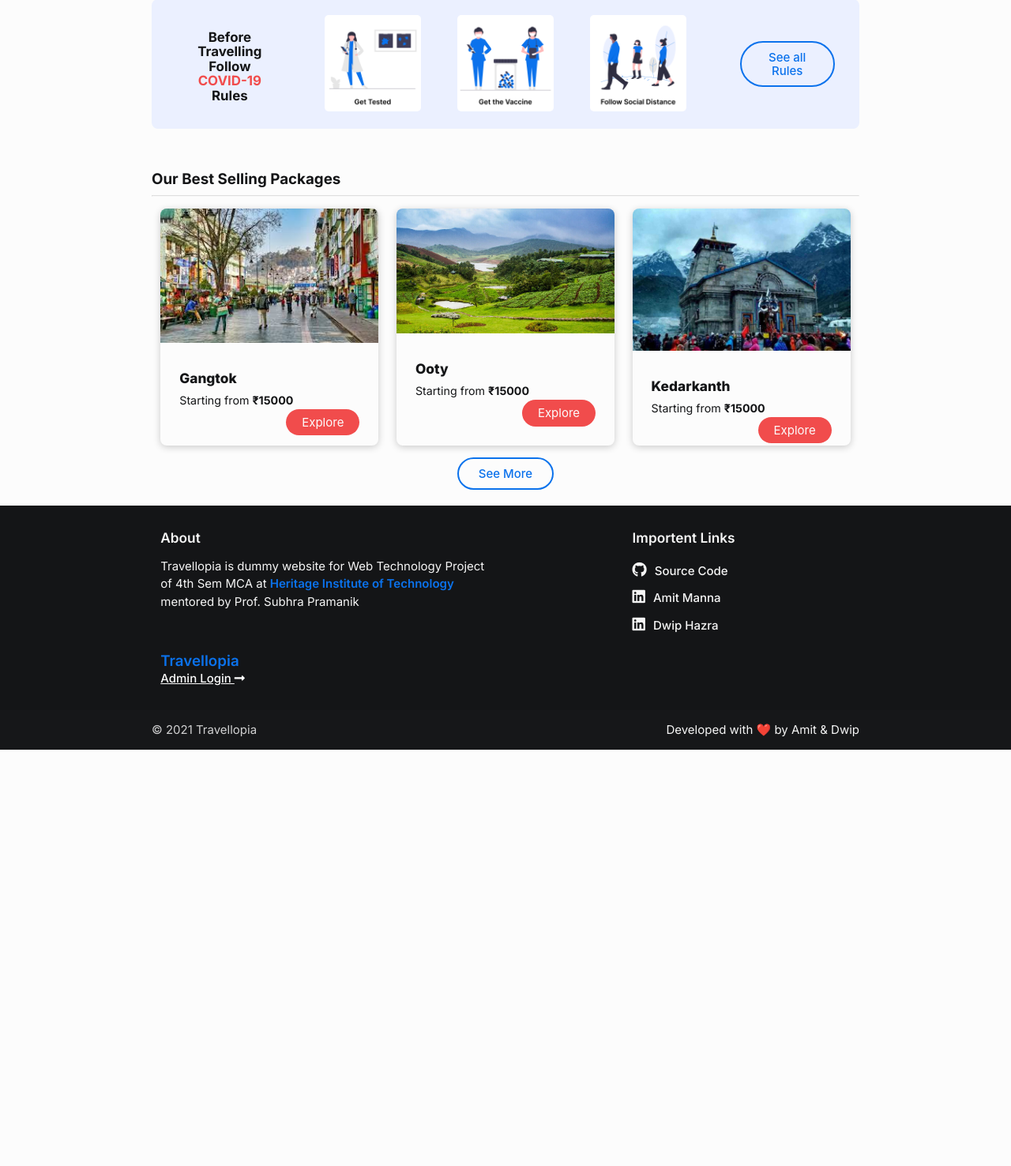
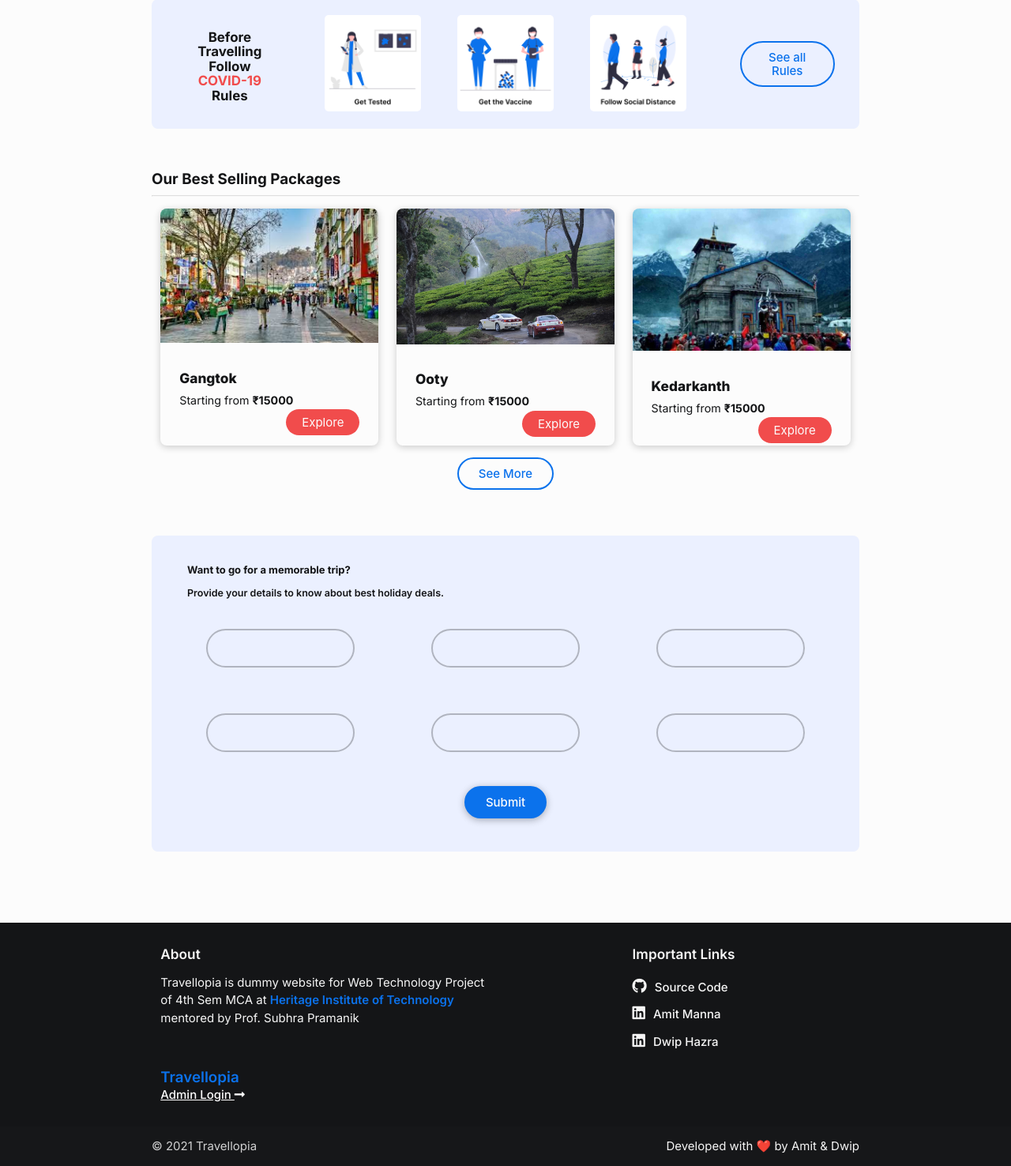
Before and after one commit to hazradwip/Tour_system_project, a PHP site: page / in a window 1280 px wide. Shown: the part 631-2107 px from the top of the page at 79% size. Before the commit the page ends 1580 px from the top, so only its background shows below. Run offline with PHP 8.4, Linux system fonts and the light colour scheme; some libraries are stand-ins or nearby versions.

Commit message:
Form half done and links added

```diff
--- a/css/styles.css
+++ b/css/styles.css
@@ -258,6 +258,23 @@ footer ul li a i {
     font-size: 0.95rem;
 }
 
+.form-container{
+    background-color: var(--secondary);
+    padding: 20px;
+    border-radius: 8px;
+    padding-bottom: 50px;
+
+}
+
+.form-container h5{
+    font-weight: 700;
+    font-size: small;
+    padding-left: 25px;
+}
+
+
+
+
 .page-footer {
     background-color: #141517;
 }
@@ -315,6 +332,10 @@ label i {
     font-size: 1.25rem;
     text-indent: 14px;
 }
+
+
+
+
 
 /* =============================================== */
 
--- a/index.html
+++ b/index.html
@@ -175,7 +175,7 @@
       <div class="col l4">
         <div class="card small package-card">
           <div class="card-image">
-            <img src="./images/ooty.jpg" alt="">
+            <img src="./images/ooty.png" alt="">
           </div>
           <div class="card-content">
             <h6>Ooty</h6>
@@ -206,6 +206,57 @@
     <!-- ========= End of Trending Places =========== -->
   </div>
 
+  <!--===========Trip form===========-->
+  <p>&nbsp;</p>
+  <div class="container form-container ">
+
+    <div class="row ">
+      <h5>Want to go for a memorable trip?</h5>
+      <span style="font-size: smaller;font-weight: 600;padding-left: 25px;">Provide your details to know about best holiday deals.</span>
+    </div>
+
+      <form action="" class="center-align">
+        <div class="row ">
+          <div class="input-field col l4 s12">
+            <input id="" type="text" class="">
+            <label for=""></label>
+          </div>
+          <div class="input-field col l4 s12">
+            <input id="" type="text" class="">
+            <label for="input2"></label>
+          </div>
+          <div class="input-field col l4 s12">
+            <input id="" type="text" class="">
+            <label for=""></label>
+          </div>
+        </div>
+        <div class="row ">
+          <div class="input-field col l4 s12">
+            <input id="" type="text" class="">
+            <label for=""></label>
+          </div>
+          <div class="input-field col l4 s12">
+            <input id="" type="text" class="">
+            <label for="input2"></label>
+          </div>
+          <div class="input-field col l4 s12">
+            <input id="" type="text" class="">
+            <label for=""></label>
+          </div>
+        </div>
+        <div class="center-align">
+          <button class="btn-primary center-align" id="search-package-btn">Submit</button>
+        </div>
+      </form>
+  </div>
+
+  <p>&nbsp;</p>
+  <p>&nbsp;</p>
+
+
+
+
+
   <!-- ========= Footer =========== -->
   <footer class="page-footer">
     <div class="container">
@@ -221,11 +272,11 @@
           </h5>
         </div>
         <div class="col l4 offset-l2 s12">
-          <h6 class="grey-text text-lighten-4">Importent Links</h6>
+          <h6 class="grey-text text-lighten-4">Important Links</h6>
           <ul>
-            <li><a class="grey-text text-lighten-4" href="#!"><i class="fab fa-github"></i> Source Code</a></li>
-            <li><a class="grey-text text-lighten-4" href="#!"><i class="fab fa-linkedin"></i> Amit Manna</a></li>
-            <li><a class="grey-text text-lighten-4" href="#!"><i class="fab fa-linkedin"></i> Dwip Hazra</a></li>
+            <li><a class="grey-text text-lighten-4" href="https://github.com/AmitManna99/Tour_system_project"><i class="fab fa-github"></i> Source Code</a></li>
+            <li><a class="grey-text text-lighten-4" href="https://in.linkedin.com/in/amitmanna99?trk=public_profile_browsemap_profile-result-card_result-card_full-click"><i class="fab fa-linkedin"></i> Amit Manna</a></li>
+            <li><a class="grey-text text-lighten-4" href="https://in.linkedin.com/in/dwip-hazra-40672517a"><i class="fab fa-linkedin"></i> Dwip Hazra</a></li>
           </ul>
         </div>
       </div>
```
